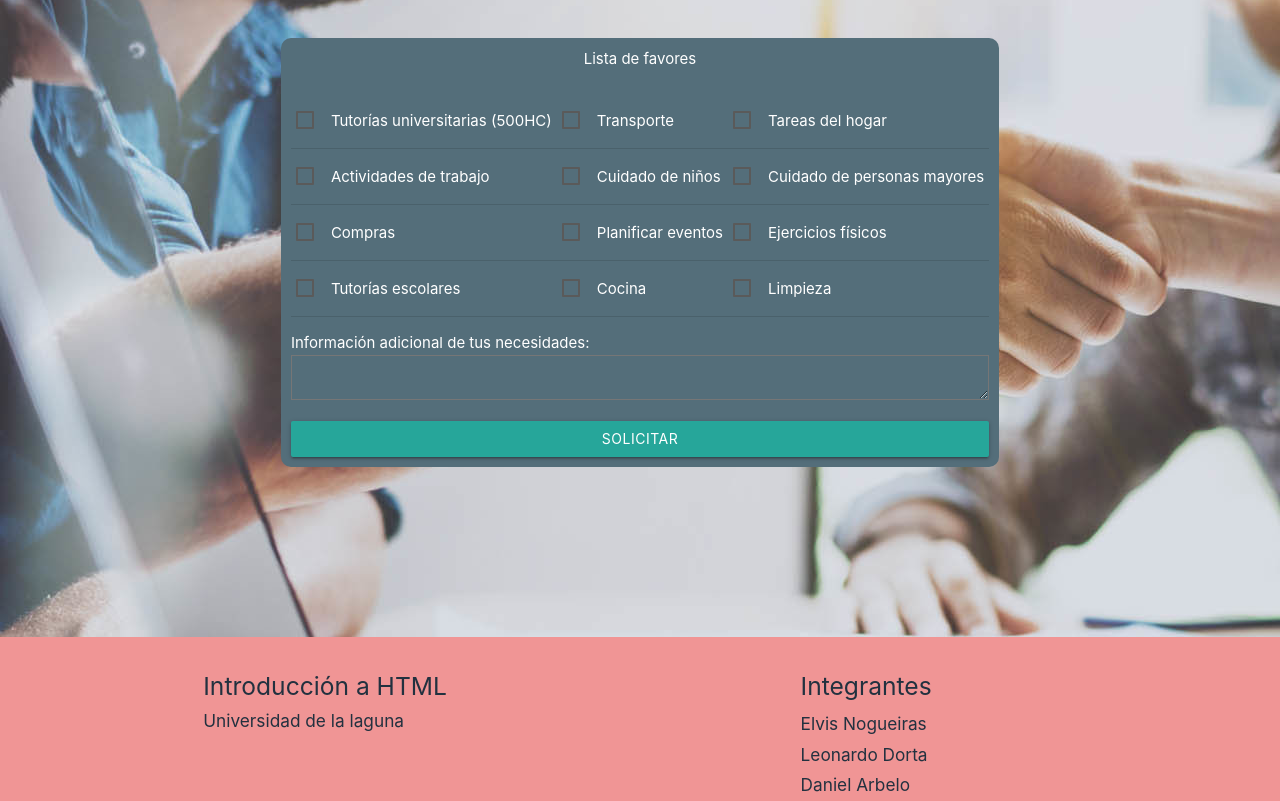
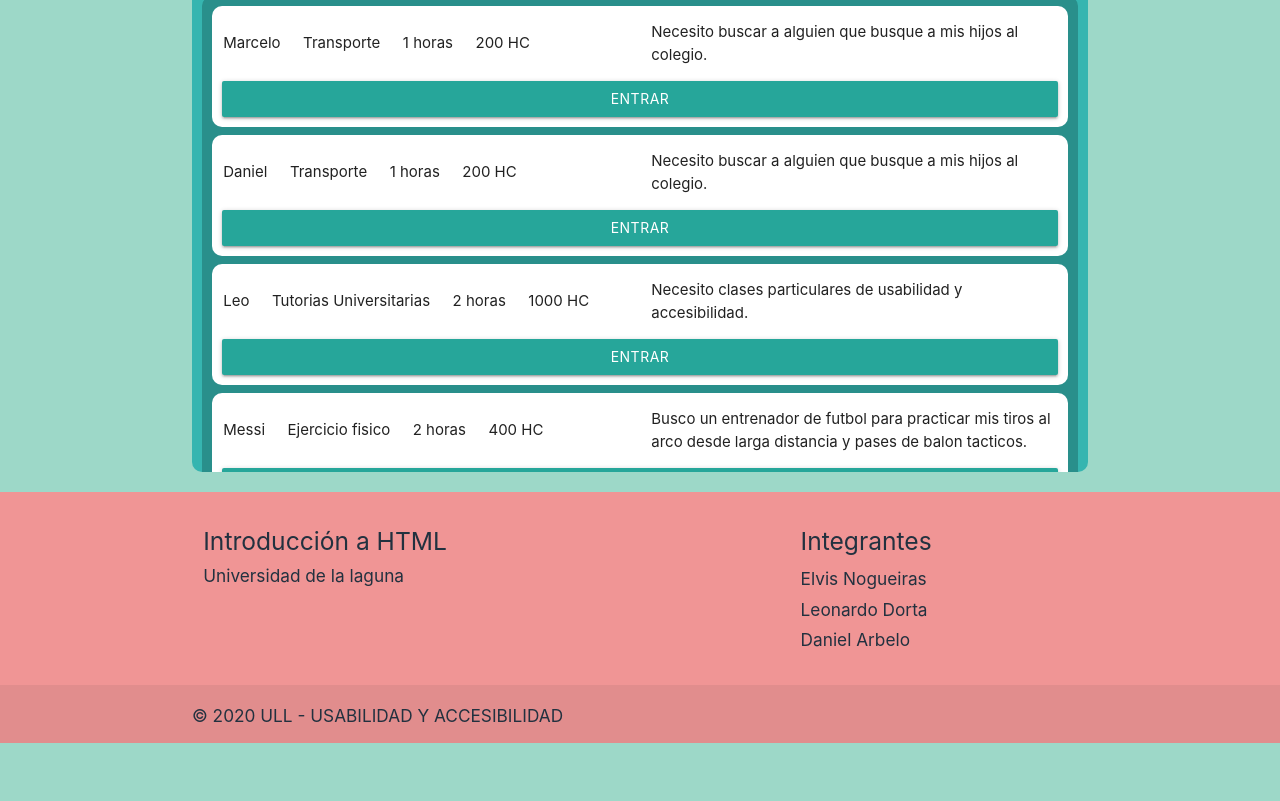
Before and after one commit to JDany94/Web-UyA, a plain HTML site: page lista_favores.html in a window 1280 px wide. Shown: the part 162-963 px from the top of the page. After the commit the page ends 905 px from the top, so only its background shows below. Drawn offline with Linux system fonts and the light colour scheme.

Commit message:
lista modificada y favores pendientes

```diff
--- /dev/null
+++ b/css/lista.css
@@ -0,0 +1,52 @@
+body {
+background: #9dd8c8;
+}
+
+.lista {
+    background: #36b5b0;
+    margin-top: 20px;
+    margin-bottom: 20px;
+    padding-bottom: 20px;
+    height: 550px;
+    border-radius: 10px;
+    overflow: auto;
+}
+
+.lista-titulo {
+    text-align: center;
+    color: white;
+}
+
+.lista-favores {
+    background: #298f8b;
+    border-radius: 10px;
+    margin-left: 10px;
+    margin-right: 10px;
+    padding-bottom: 10px;
+    padding-top: 10px;
+}
+
+/* .favor {
+    border-radius: 10px;
+} */
+
+.favor {
+    background: white;
+    border-color: black;
+    border-radius: 10px;
+    margin-left: 10px;
+    margin-right: 10px;
+    margin-bottom: 8px;
+}
+
+.entrar-favor {
+    padding-left: 10px;
+    padding-right: 10px;
+    padding-bottom: 10px;
+    margin-top: -20px;
+}
+
+.entrar-favor a {
+    display: flex;
+    justify-content: center;
+}
--- a/lista_favores.html
+++ b/lista_favores.html
@@ -8,7 +8,7 @@
         <link rel="icon" type="image/x-icon" href="" />
         <link href="css/materialize.css" rel="stylesheet">
         <link href="css/main.css" rel="stylesheet">
-        <link href="css/roles.css" rel="stylesheet">
+        <link href="css/lista.css" rel="stylesheet">
         <link href="https://fonts.googleapis.com/icon?family=Material+Icons" rel="stylesheet">
     </head>
 
@@ -34,51 +34,99 @@
     </header>
 
     <body>
-        <div class="rol">
-            <div class="row">
-                <div class="card-action blue-grey darken-1 white-text">
-                    <span class="titulo-cuadros">Lista de favores</span><br>
-                    <table>
-                        <tr>
-                            <td><label><input type="checkbox" name="interes" value="Tutorias Universitarias" />
-                                <span class="white-text">Tutorías universitarias (500HC)</span></label></td>
-                            <td><label><input type="checkbox" name="interes" value="Transporte">
-                                <span class="white-text">Transporte</span></label></td>
-                            <td><label><input type="checkbox" name="interes" value="Tareas del hogar">
-                                <span class="white-text">Tareas del hogar</span></label></td>
-                        </tr>
-                        <tr>
-                            <td><label><input type="checkbox" name="interes" value="Actividades de trabajo">
-                                <span class="white-text">Actividades de trabajo</span></label></td>
-                            <td><label><input type="checkbox" name="interes" value="Cuidado de niños">
-                                <span class="white-text">Cuidado de niños</span></label></td>
-                            <td><label><input type="checkbox" name="interes" value="Cuidado de personas mayores">
-                                <span class="white-text">Cuidado de personas mayores</span></label></td>
-                        </tr>
-                        <tr>
-                            <td><label><input type="checkbox" name="interes" value="Compras">
-                                <span class="white-text">Compras</span></label></td>
-                            <td><label><input type="checkbox" name="interes" value="Planificar eventos">
-                                <span class="white-text">Planificar eventos</span></label></td>
-                            <td><label><input type="checkbox" name="interes" value="Ejercicios físicos">
-                                <span class="white-text">Ejercicios físicos</span></label></td>
-                        </tr>
-                        <tr>
-                            <td><label><input type="checkbox" name="interes" value="Tutorías escolares">
-                                <span class="white-text">Tutorías escolares</span></label></td>
-                            <td><label><input type="checkbox" name="interes" value="Cocina">
-                                <span class="white-text">Cocina</span></label></td>
-                            <td><label><input type="checkbox" name="interes" value="Limpieza">
-                                <span class="white-text">Limpieza</span></label></td>
-                        </tr>
-                    </table>
-                    <p>
-                        Información adicional de tus necesidades:<br>
-                        <textarea name="adicional"></textarea>
-                    </p>
-                    <a onclick="location.href='https://www.facebook.com'" class="waves-effect waves-light btn">Solicitar</a>
+        <div class="lista container">
+            <div class="lista-titulo">
+                <h4>Lista de favores activos</h4>
+            </div>
+            <div class="lista-favores">
+                <div class="favor">
+                    <div class="row valign-wrapper">
+                        <div class="col">
+                            <p>Marcelo</p>
+                        </div>
+                        <div class="col">
+                            <p>Transporte</p>
+                        </div>
+                        <div class="col">
+                            <p>1 horas</p>
+                        </div>
+                        <div class="col">
+                            <p>200 HC</p>
+                        </div>
+                        <div class="col s6">
+                            <p>Necesito buscar a alguien que busque a mis hijos al colegio.</p>
+                        </div>
+                    </div>
+                    <div class="entrar-favor">
+                        <a onclick="location.href='lista_favores.html'" class="waves-effect waves-light btn">Entrar</a>
+                    </div>
                 </div>
-
+                <div class="favor">
+                    <div class="row valign-wrapper">
+                        <div class="col">
+                            <p>Daniel</p>
+                        </div>
+                        <div class="col">
+                            <p>Transporte</p>
+                        </div>
+                        <div class="col">
+                            <p>1 horas</p>
+                        </div>
+                        <div class="col">
+                            <p>200 HC</p>
+                        </div>
+                        <div class="col s6">
+                            <p>Necesito buscar a alguien que busque a mis hijos al colegio.</p>
+                        </div>
+                    </div>
+                    <div class="entrar-favor">
+                        <a onclick="location.href='lista_favores.html'" class="waves-effect waves-light btn">Entrar</a>
+                    </div>
+                </div>
+                <div class="favor">
+                <div class="row valign-wrapper">
+                    <div class="col">
+                        <p>Leo</p>
+                    </div>
+                    <div class="col">
+                        <p>Tutorias Universitarias</p>
+                    </div>
+                    <div class="col">
+                        <p>2 horas</p>
+                    </div>
+                    <div class="col">
+                        <p>1000 HC</p>
+                    </div>
+                    <div class="col s6">
+                        <p>Necesito clases particulares de usabilidad y accesibilidad.</p>
+                    </div>
+                </div>
+                <div class="entrar-favor">
+                    <a onclick="location.href='lista_favores.html'" class="waves-effect waves-light btn">Entrar</a>
+                </div>
+                </div>
+                <div class="favor">
+                    <div class="row valign-wrapper">
+                        <div class="col">
+                            <p>Messi</p>
+                        </div>
+                        <div class="col">
+                            <p>Ejercicio fisico</p>
+                        </div>
+                        <div class="col">
+                            <p>2 horas</p>
+                        </div>
+                        <div class="col">
+                            <p>400 HC</p>
+                        </div>
+                        <div class="col s6">
+                            <p>Busco un entrenador de futbol para practicar mis tiros al arco desde larga distancia y pases de balon tacticos.</p>
+                        </div>
+                    </div>
+                    <div class="entrar-favor">
+                        <a onclick="location.href='lista_favores.html'" class="waves-effect waves-light btn">Entrar</a>
+                    </div>
+                    </div>
             </div>
         </div>
     </body>
```
Also changed, not shown: crear_favores.html (added, +142 -0 lines).
